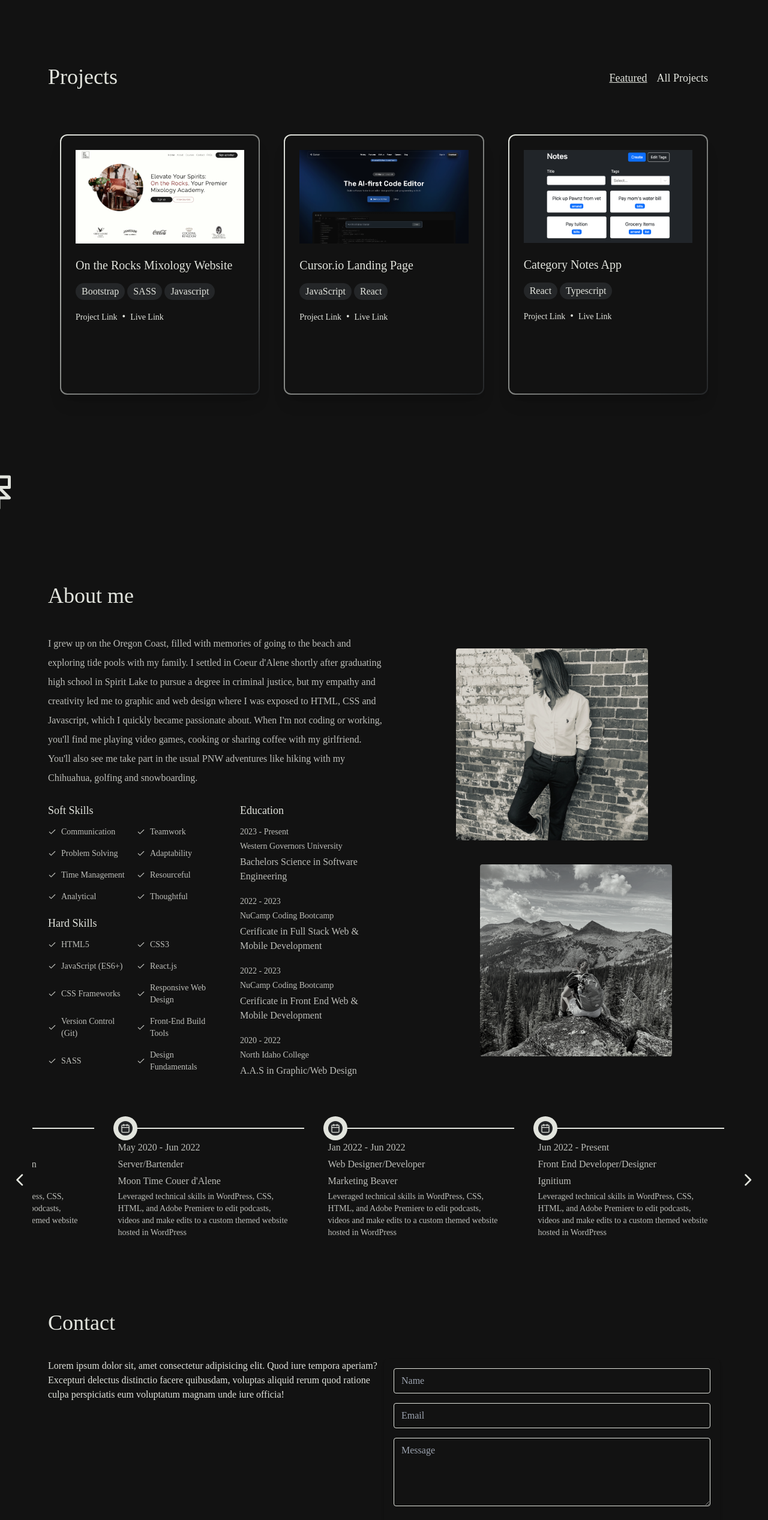
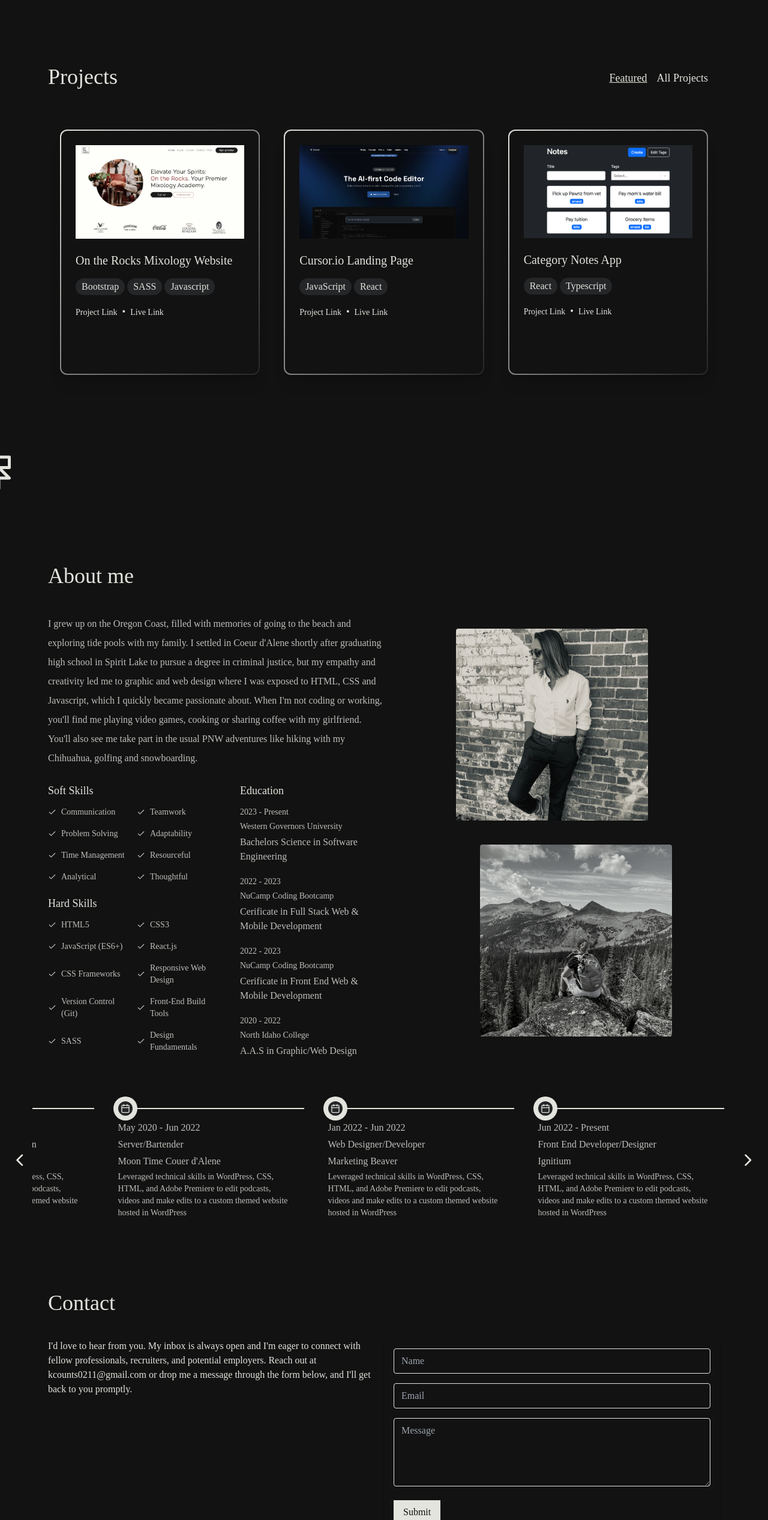
Before and after one commit to Kcounts93/my-portfolio, a React (Create React App) app: page / in a window 1280 px wide. Shown: the part 772-3306 px from the top of the page at 60% size. Built offline with nearby package versions, Linux system fonts and the light colour scheme; some icons are missing.

Commit message:
copy changes

```diff
--- a/src/components/Contact.jsx
+++ b/src/components/Contact.jsx
@@ -54,10 +54,10 @@ const Contact = () => {
       <div className="flex flex-row">
         <div className="w-1/2">
           <p>
-            Lorem ipsum dolor sit, amet consectetur adipisicing elit. Quod iure
-            tempora aperiam? Excepturi delectus distinctio facere quibusdam,
-            voluptas aliquid rerum quod ratione culpa perspiciatis eum
-            voluptatum magnam unde iure officia!
+            I'd love to hear from you. My inbox is always open and I'm eager to
+            connect with fellow professionals, recruiters, and potential
+            employers. Reach out at kcounts0211@gmail.com or drop me a message
+            through the form below, and I'll get back to you promptly.
           </p>
         </div>
         <div className="w-1/2">
--- a/src/components/Projects.jsx
+++ b/src/components/Projects.jsx
@@ -124,7 +124,7 @@ const Projects = () => {
           <div
             key={project.id}
             onClick={() => setSelectedProject(project)}
-            className="w-full mt-2 sm:w-1/2 lg:w-1/3 sm:h-[450px] p-2 flex flex-col"
+            className="w-full sm:w-1/2 lg:w-1/3 sm:h-[450px] md:h-[400px] lg:h-[425px] p-2 flex flex-col"
           >
             {/* Project card content */}
             <div className="mx-3 h-full rounded-xl bg-gradient-to-br from-putty to-charcoal p-0.5 shadow-xl transition hover:scale-105 duration-300">
@@ -149,7 +149,7 @@ const Projects = () => {
                     </span>
                   ))}
                 </div>
-                <div className="mt-4">
+                <div className="my-4">
                   <a
                     href={project.projectLink}
                     className="text-blue-500 text-sm hover:underline"
```
